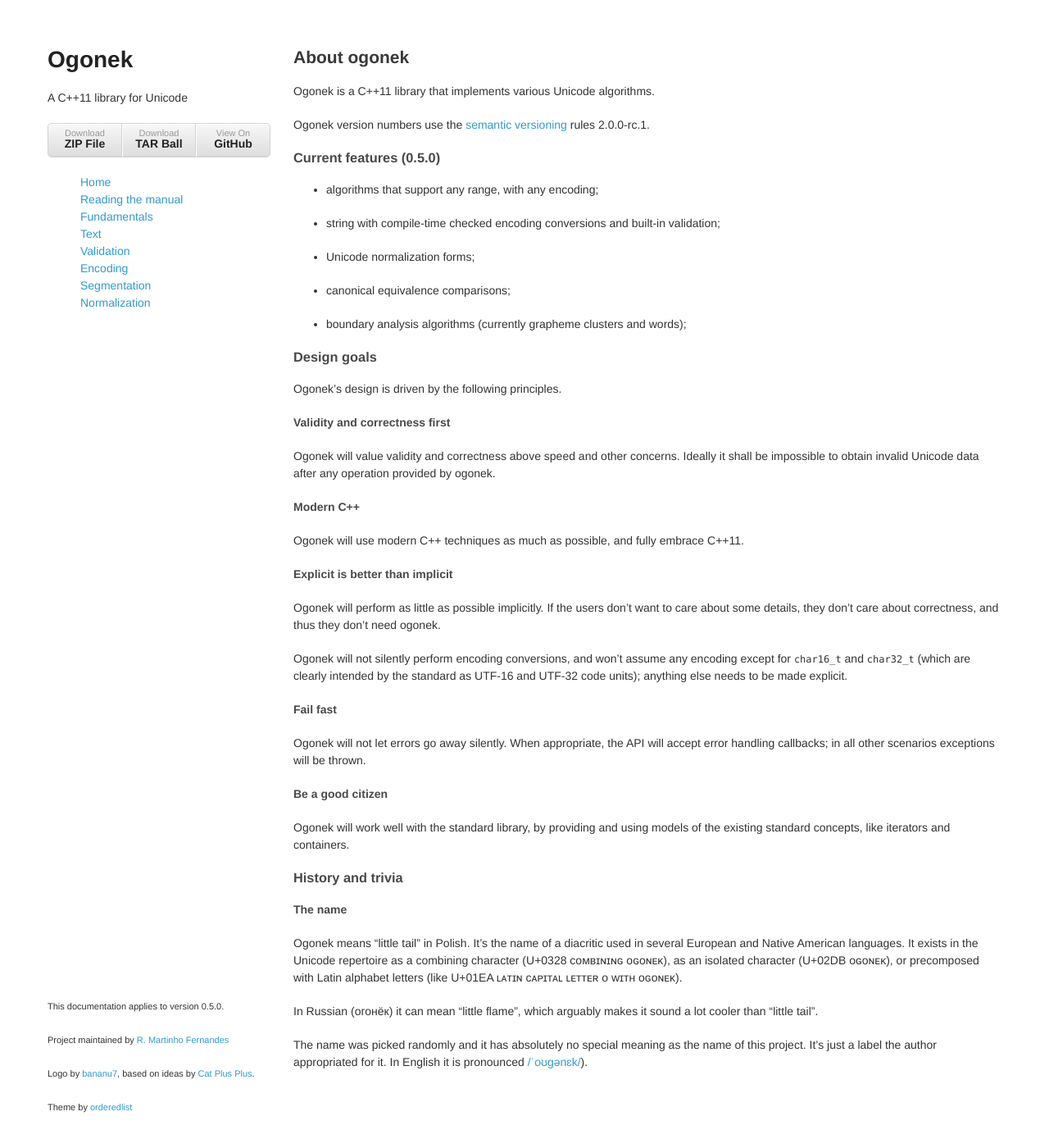
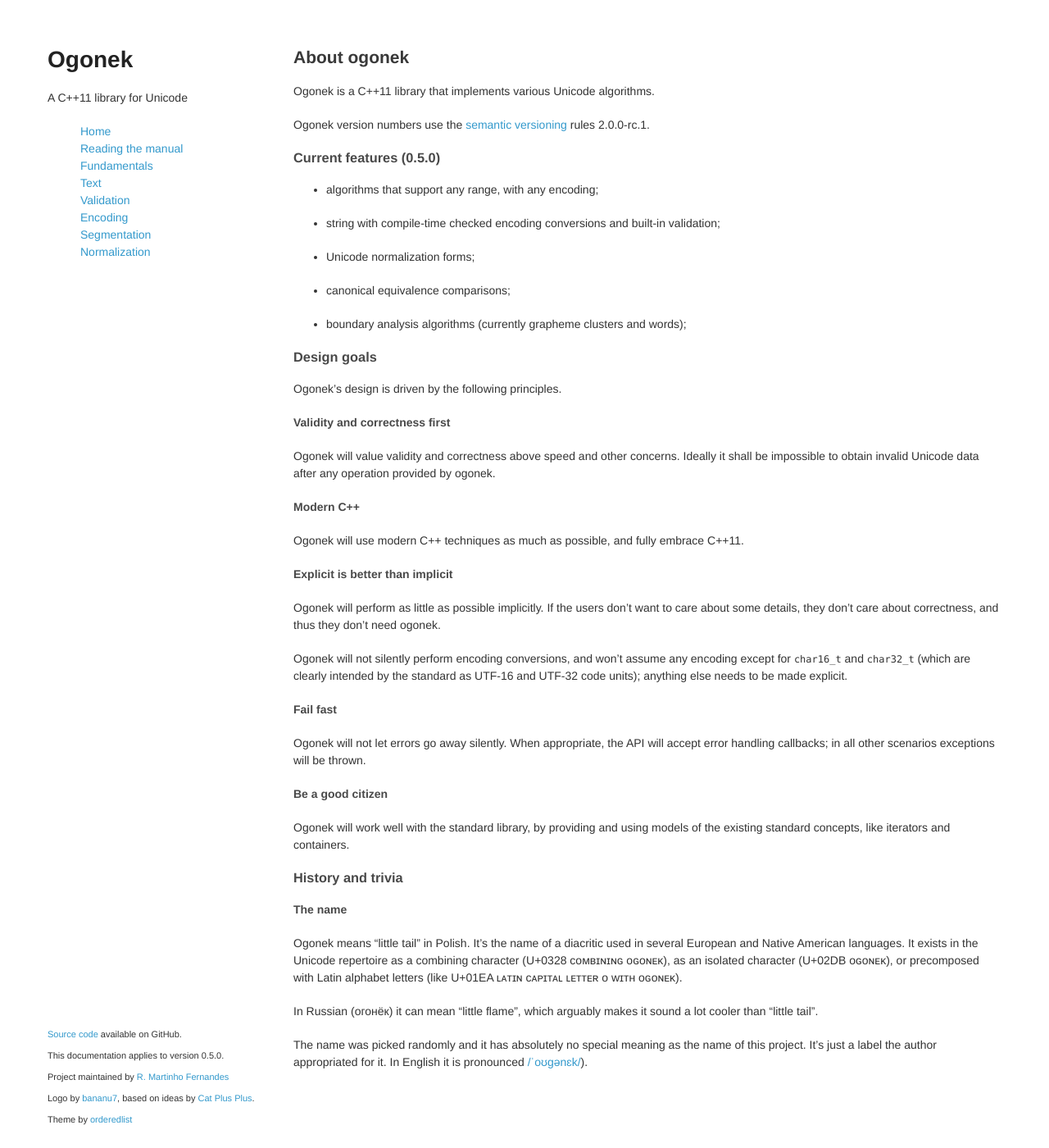
Before and after one commit to libogonek/ogonek, a Jekyll site: the page built from index.markdown, in a window 1280 px wide and 1400 px high. Shown: the whole window at 82% size. Built offline with Jekyll 4.4.1, drawn with Linux system fonts in a browser that asks for light colours.

Commit message:
Style fixups.

```diff
--- a/_includes/footer.html
+++ b/_includes/footer.html
@@ -1,4 +1,5 @@
       <footer>
+        <p><small><a href="https://github.com/rmartinho/ogonek">Source code</a> available on GitHub.</small></p>
         <p><small>This documentation applies to version {{ site.doc_version }}.</small></p>
         <p><small>Project maintained by <a href="https://github.com/rmartinho">R. Martinho Fernandes</a></small></p>
         <p><small>Logo by <a href="https://github.com/bananu7">bananu7</a>, based on ideas by <a href="https://bitbucket.org/piotrlegnica">Cat Plus Plus</a>.</small></p>
--- a/_includes/header.html
+++ b/_includes/header.html
@@ -1,12 +1,6 @@
       <header>
         <h1>Ogonek</h1>
         <p>A C++11 library for Unicode</p>
-
-        <ul class="button">
-          <li><a href="https://github.com/rmartinho/ogonek/zipball/master">Download <strong>ZIP File</strong></a></li>
-          <li><a href="https://github.com/rmartinho/ogonek/tarball/master">Download <strong>TAR Ball</strong></a></li>
-          <li><a href="https://github.com/rmartinho/ogonek">View On <strong>GitHub</strong></a></li>
-        </ul>
         <ul>
             <li><a href="/ogonek">Home</a></li>
             <li><a href="/ogonek/reading.html">Reading the manual</a></li>
--- a/stylesheets/styles.css
+++ b/stylesheets/styles.css
@@ -12,6 +12,10 @@ h1, h2, h3, h4, h5, h6 {
 
 p, ul, ol, table, pre, dl {
   margin:0 0 20px;
+}
+
+footer p {
+  margin:0 0 5px;
 }
 
 h1, h2, h3 {
```
